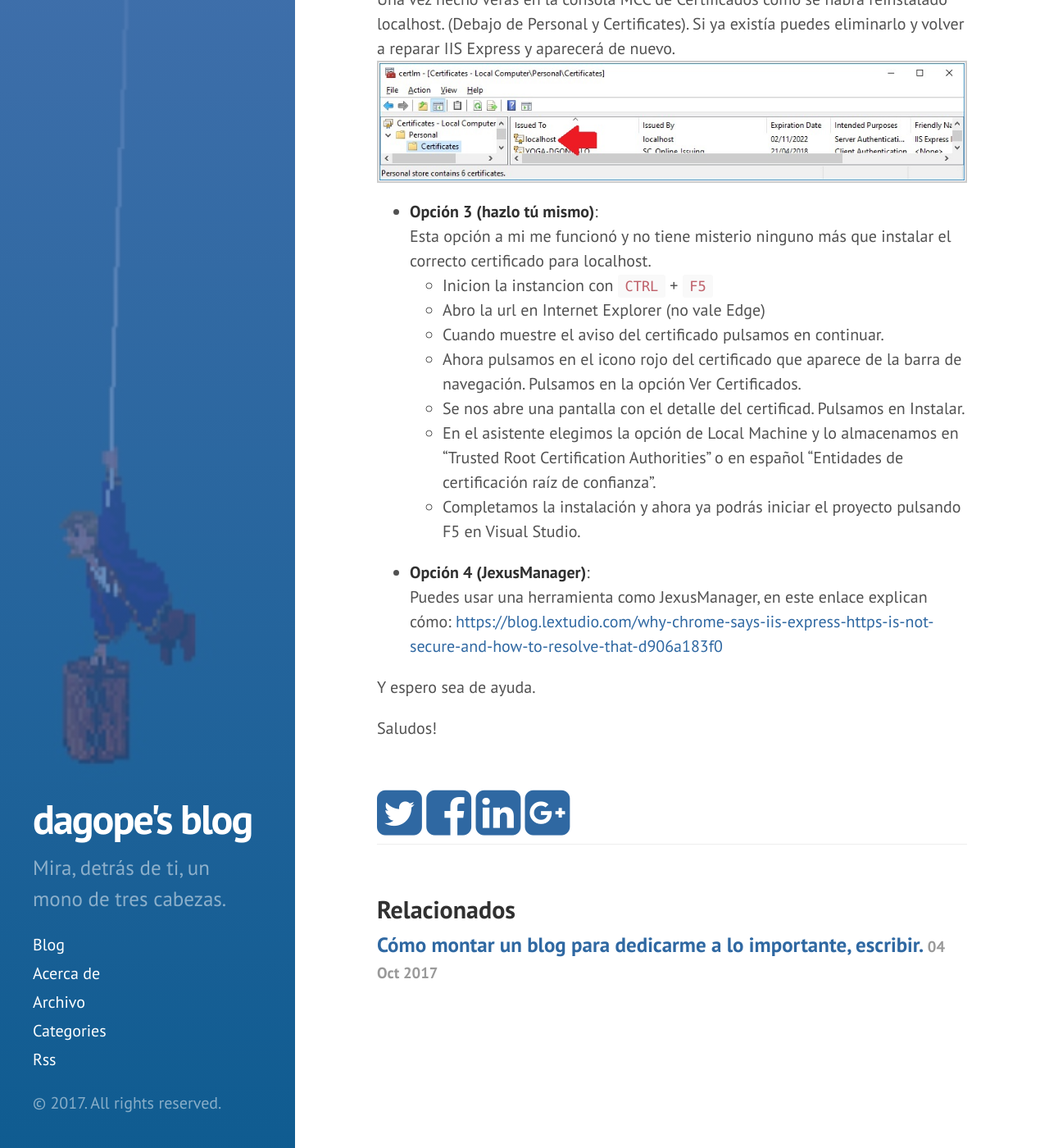
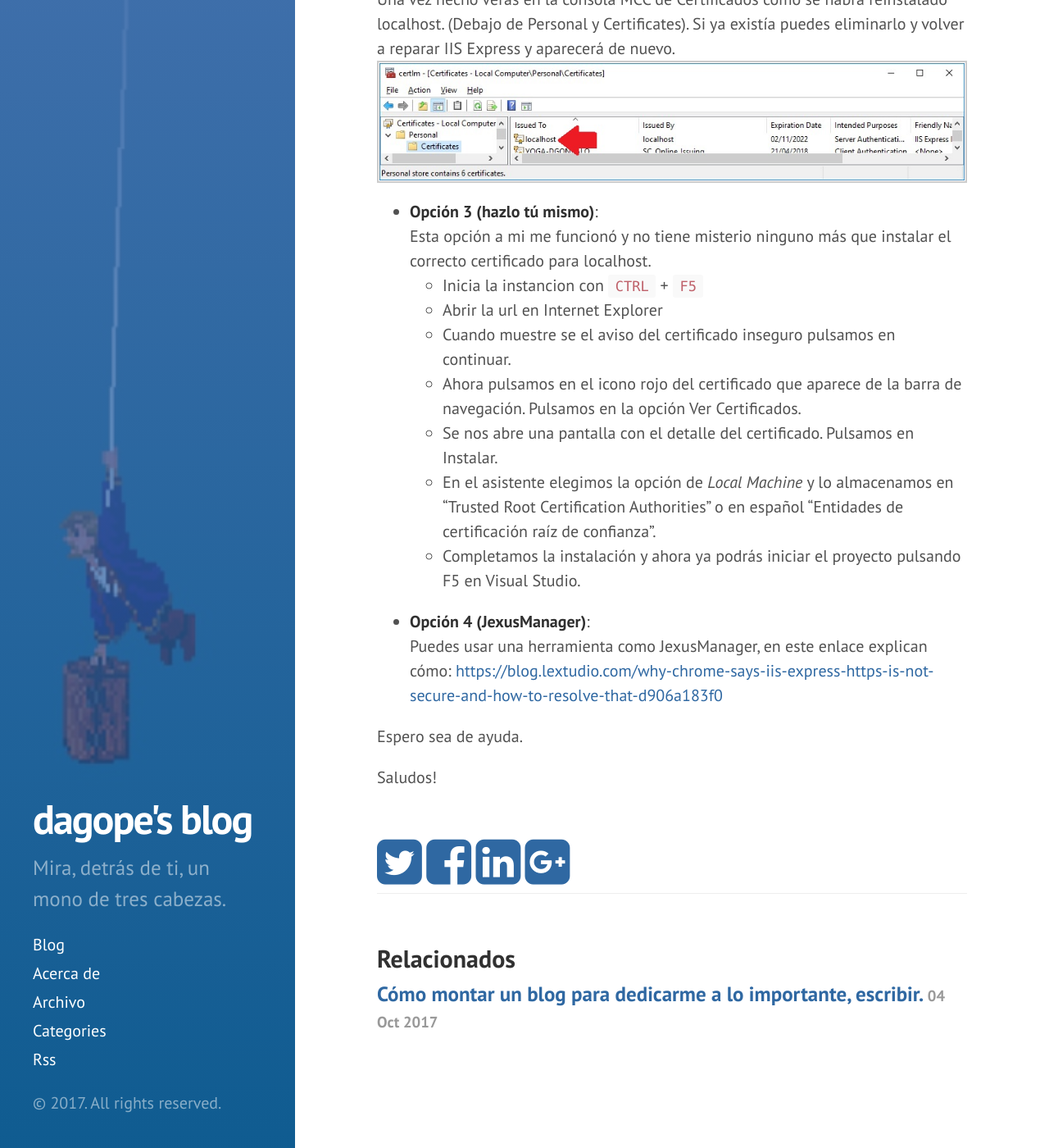
Before and after one commit to dagope/dagope.github.io, a Jekyll site: the page built from _posts/2017-11-02-error-de-vs-al-depurar-web-con-ssl-activado.md, in a window 1280 px wide and 1400 px high, scrolled down 1302 px. Shown: the whole window at 82% size. Built offline with Jekyll 4.4.1, drawn with Linux system fonts in a browser that asks for light colours; nearby versions of some CDN libraries; comment, search, counter and statistics services are not loaded; some of the changed text lies outside the part shown.

Commit message:
fix errors

```diff
--- a/_posts/2017-11-02-error-de-vs-al-depurar-web-con-ssl-activado.md
+++ b/_posts/2017-11-02-error-de-vs-al-depurar-web-con-ssl-activado.md
@@ -26,12 +26,12 @@ La causa del error es que tienes activado el SSL en la depuración del proyecto
 
 - **Opción 3 (hazlo tú mismo)**:
 <br/>Esta opción a mi me funcionó y no tiene misterio ninguno más que instalar el correcto certificado para localhost.
-    - Inicion la instancion con `CTRL` + `F5`
-    - Abro la url en Internet Explorer (no vale Edge)
-	- Cuando muestre el aviso del certificado pulsamos en continuar.
+    - Inicia la instancion con `CTRL` + `F5`
+    - Abrir la url en Internet Explorer
+	- Cuando muestre se el aviso del certificado inseguro pulsamos en continuar.
 	- Ahora pulsamos en el icono rojo del certificado que aparece de la barra de navegación. Pulsamos en la opción Ver Certificados.
-	- Se nos abre una pantalla con el detalle del certificad. Pulsamos en Instalar.
-	- En el asistente elegimos la opción de Local Machine y lo almacenamos en "Trusted Root Certification Authorities" o en español "Entidades de certificación raíz de confianza".
+	- Se nos abre una pantalla con el detalle del certificado. Pulsamos en Instalar.
+	- En el asistente elegimos la opción de *Local Machine* y lo almacenamos en "Trusted Root Certification Authorities" o en español "Entidades de certificación raíz de confianza".
 	- Completamos la instalación y ahora ya podrás iniciar el proyecto pulsando F5 en Visual Studio.
 
 - **Opción 4 (JexusManager)**:
@@ -39,6 +39,6 @@ La causa del error es que tienes activado el SSL en la depuración del proyecto
     [https://blog.lextudio.com/why-chrome-says-iis-express-https-is-not-secure-and-how-to-resolve-that-d906a183f0](https://blog.lextudio.com/why-chrome-says-iis-express-https-is-not-secure-and-how-to-resolve-that-d906a183f0){:target="_blank"}
 
 
-Y espero sea de ayuda.
+Espero sea de ayuda.
 
 Saludos!
```
Also changed, not shown: other parts of _posts/2017-11-02-error-de-vs-al-depurar-web-con-ssl-activado.md (+1 -1 lines).
